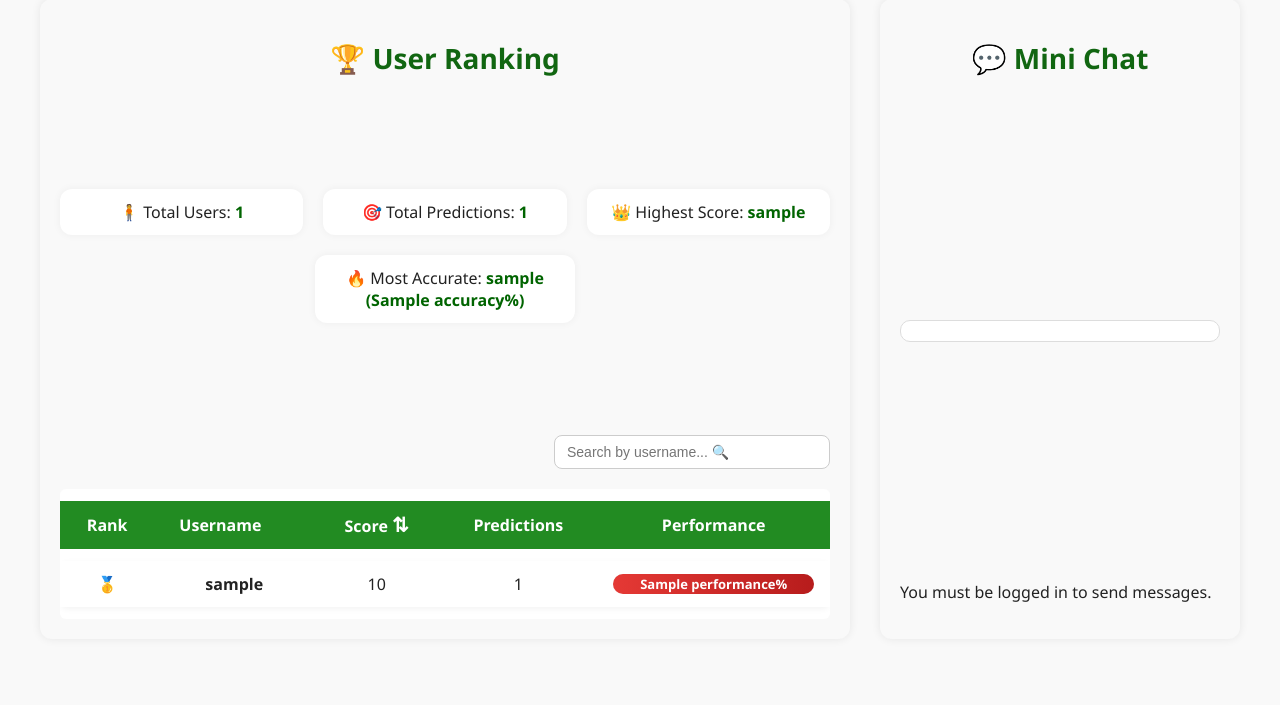
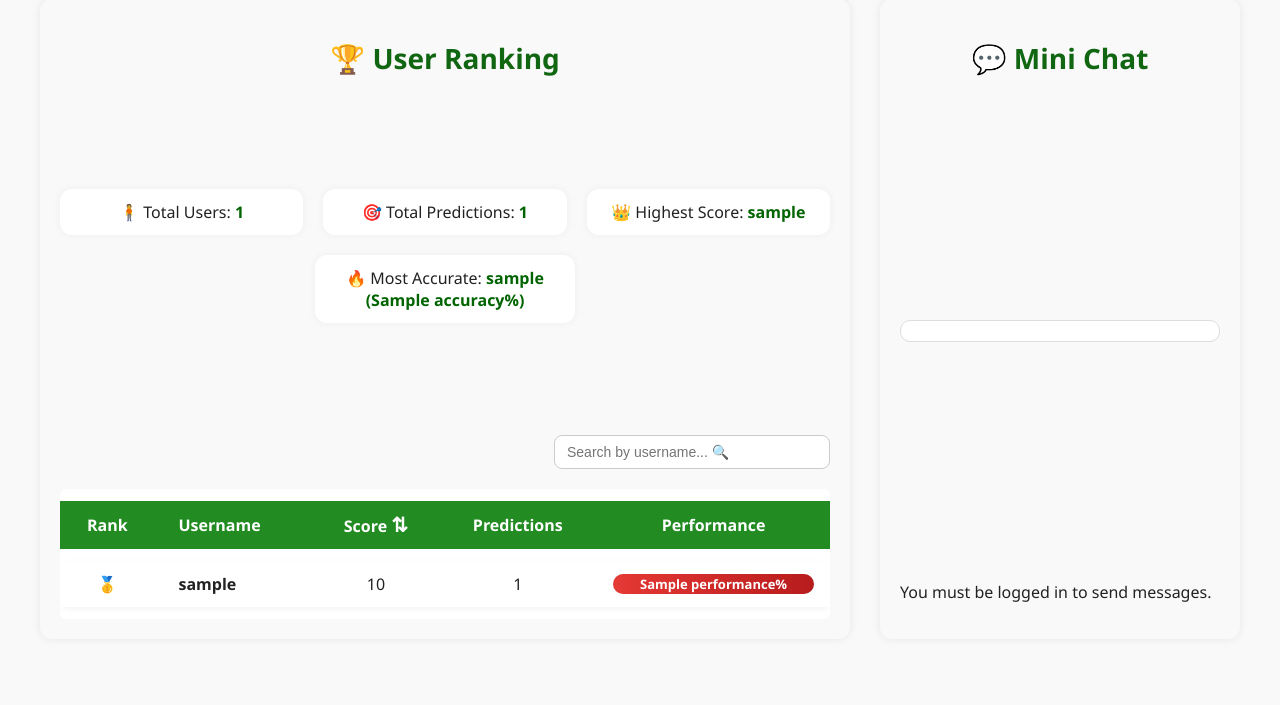
Before and after one commit to ArezooGoshtasbi/football-mania, a Django app: template football/templates/football/user_ranking.html in a window 1280 px wide. Shown: the part 95-800 px from the top of the page. Run offline with Django 5.2, Linux system fonts and the light colour scheme; tables that the repository leaves empty hold one stand-in row (values such as "Sample post"); the template is opened without the code that fills it: values that come from a table or form of the project are taken from there, most other values are stand-ins (such as "Sample title", 1, 10 or a date in 2020).

```diff
--- a/football/static/football/css/home.css
+++ b/football/static/football/css/home.css
@@ -271,7 +271,7 @@ thead th:nth-child(2) {
 
 td:nth-child(2),
 th:nth-child(2) {
-  max-width: 150px;
+  max-width: 170px;
   text-overflow: ellipsis;
 }
 
--- a/football/static/football/css/user_ranking.css
+++ b/football/static/football/css/user_ranking.css
@@ -103,6 +103,12 @@
 .user-ranking-table td {
   padding: 12px 16px;
   text-align: center;
+}
+
+.user-ranking-table th:nth-child(2),
+.user-ranking-table td.username {
+  text-align: left;
+  padding-left: 24px;
 }
 
 #sort-score {
```
